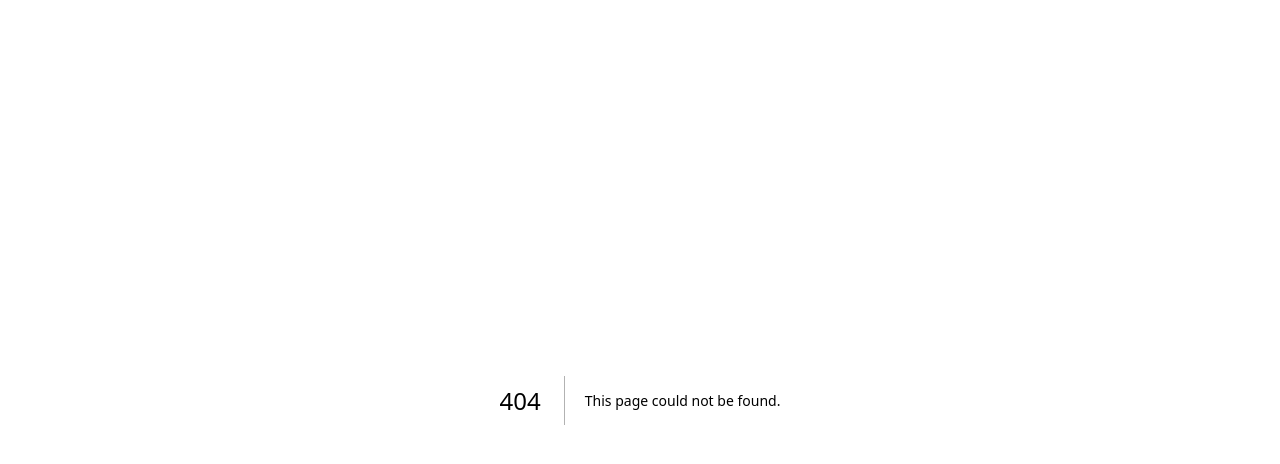
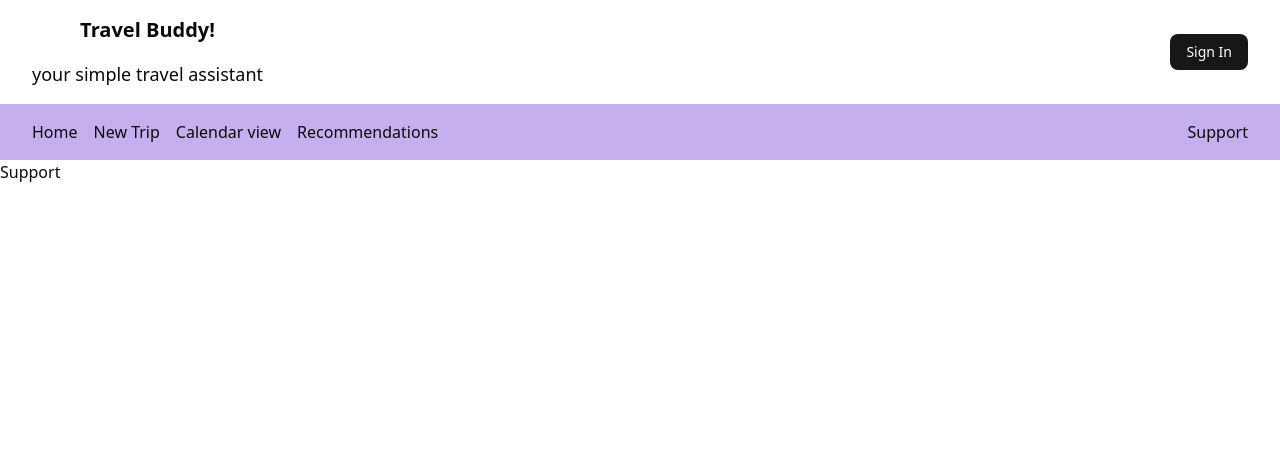
Before and after one commit to SDSU-CompE-561-Spring-2025/AI-travel-expense-assistant, a Next.js app in the folder frontend/: page /support in a window 1280 px wide. Before the commit this address had no page. Shown: the top 464 px of the page. Built offline with nearby package versions, Linux system fonts and the light colour scheme.

Commit message:
added support page link
modified support link on nav bar and added link to new page

```diff
--- /dev/null
+++ b/frontend/app/support/page.tsx
@@ -0,0 +1,14 @@
+import {Navbar} from "@/components/navbar";
+
+export default function Home() {
+  return (
+      <>
+      <Navbar/>
+      <main className="flex flex-col gap-[32px] row-start-  items-center sm:items-start">
+        Support
+      </main>
+      <footer className="row-start-3 flex gap-[24px] flex-wrap items-center justify-center">
+      </footer>
+      </>
+  );
+}
--- a/frontend/components/navbar.tsx
+++ b/frontend/components/navbar.tsx
@@ -23,7 +23,9 @@ const Navbar = () => {
                   <Link href="/recommendations">Recommendations</Link>
 
               </div>
-              <span>support</span>
+              <span>
+                <Link href="/support">Support</Link>
+              </span>
           </div>
       </nav>
     )
```
